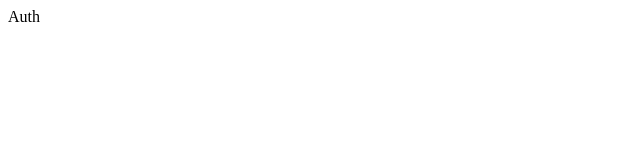
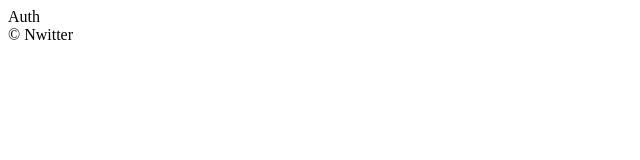
Before and after one commit to jiunson/nwitter, a React (Create React App) app: page / in a window 1280 px wide. Shown: the top 160 px of the page, without its empty margins (0-640 px from the left). Built offline with nearby package versions, Linux system fonts and the light colour scheme.

Commit message:
Add footer

```diff
--- a/src/componets/App.js
+++ b/src/componets/App.js
@@ -4,7 +4,10 @@ import AppRouter from "./Router";
 function App() {
   const [isLoginedIn, setIsLoginedIn] = useState(false);
   return (
-    <AppRouter isLoginedIn={isLoginedIn} />
+    <>
+      <AppRouter isLoginedIn={isLoginedIn} />
+      <footer>&copy; {new Date().getFullYear} Nwitter</footer>
+    </>
   );
 }
 export default App;
```
